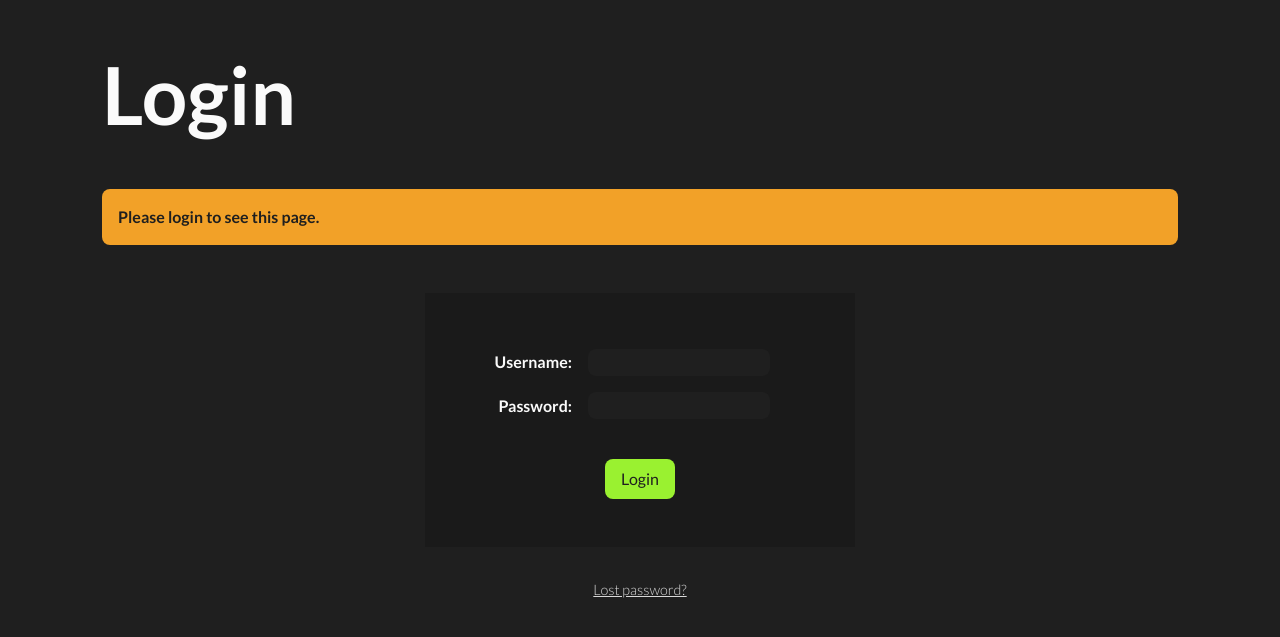
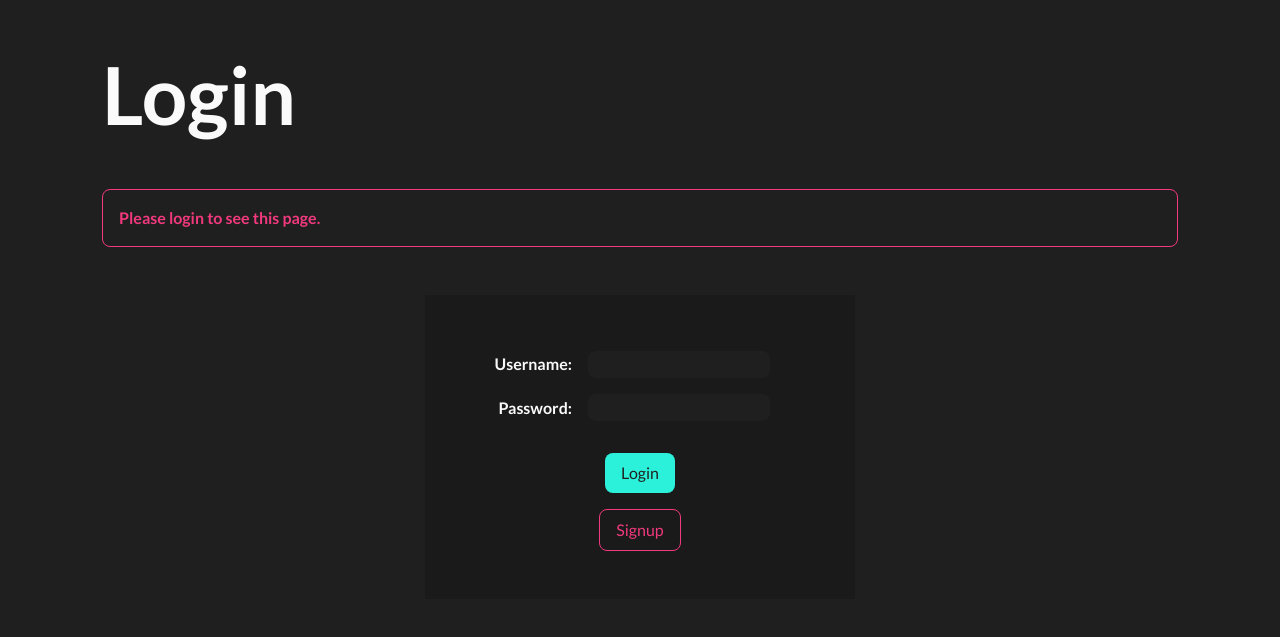
Before and after one commit to ezegonmac/Proyecto-AII, a Django app: page /accounts/login/?next=/catalog/ in a window 1280 px wide. Shown: the part 64-701 px from the top of the page. Run offline with Django 3.2, Linux system fonts and the light colour scheme.

Commit message:
Add signup view

```diff
--- a/src/RubiksWeb/urls.py
+++ b/src/RubiksWeb/urls.py
@@ -14,6 +14,7 @@ urlpatterns = [
     path('catalog/', views.catalog, name='catalog'),
     path('product/<int:id>', views.product_detail, name='product'),
     path('accounts/', include('django.contrib.auth.urls')),
+    path('accounts/signup/', views.signup, name='signup'),
     path('profile/', views.profile, name='profile'),
     path('like/', views.like, name='like'),
     path('recommendations/', views.recommendations, name='recommendations'),
--- a/src/main/templates/registration/login.html
+++ b/src/main/templates/registration/login.html
@@ -13,20 +13,22 @@ Login
 
   <h1 class="title">Login</h1>
 
+  {% if form.errors or next %}
   <div class="message">
     {% if form.errors %}
     <p>Your username and password didn't match. Please try again.</p>
     {% endif %}
 
     {% if next %}
-    {% if user.is_authenticated %}
+      {% if user.is_authenticated %}
     <p>Your account doesn't have access to this page. To proceed,
       please login with an account that has access.</p>
       {% else %}
       <p>Please login to see this page.</p>
       {% endif %}
-      {% endif %}
+    {% endif %}
   </div>
+  {% endif %}
 
   <form class="login-form" method="post" action="{% url 'login' %}">
     {% csrf_token %}
@@ -42,8 +44,10 @@ Login
     </table>
     <input class="form-button" type="submit" value="Login">
     <input type="hidden" name="next" value="{{ next }}">
+
+    <a class="signup-button" href="{% url 'signup' %}">Signup</a>
   </form>
 
-  <p class="lost-passwd"><a href="{% url 'password_reset' %}">Lost password?</a></p>
+  {% comment %} <p class="lost-passwd"><a href="{% url 'password_reset' %}">Lost password?</a></p> {% endcomment %}
 
 {% endblock %}
--- a/src/static/styles/login.css
+++ b/src/static/styles/login.css
@@ -3,10 +3,12 @@
     padding: 1rem;
     background-color: var(--color-orange);
     border-radius: 0.5rem;
+    background-color: transparent;
+    border: 1px solid var(--color-magenta);
 }
 
 .message p {
-    color: var(--color-gray-900);
+    color: var(--color-magenta);
     font-weight: bold;
 }
 
@@ -20,11 +22,12 @@
     display: flex;
     flex-direction: column;
     align-items: center;
+    gap: 1rem;
 }
 
 .login-form table {
     width: 100%;
-    margin-bottom: 2rem;
+    margin-bottom: 0.5rem;
 }
 
 .form-label {
@@ -50,7 +53,7 @@
 .form-button {
     padding: 0.5rem 1rem;
     border-radius: 0.5rem;
-    background-color: var(--color-lime);
+    background-color: var(--color-cyan);
     color: var(--color-gray-900);
     font-size: 1rem;
     font-weight: 400;
@@ -64,14 +67,35 @@
     translate: 1rem 0rem;
 }
 
+.signup-button {
+    padding: 0.5rem 1rem;
+    border-radius: 0.5rem;
+    background-color: transparent;
+    color: var(--color-magenta);
+    font-size: 1rem;
+    font-weight: 400;
+    border: 1px solid var(--color-magenta);
+    outline: none;
+    text-decoration: none;
+    transition-timing-function: cubic-bezier(0.68, -0.55, 0.27, 1.55);
+    transition-duration: 0.5s;
+}
+
+.signup-button:hover {
+    translate: 1rem 0rem;
+    text-decoration: none;
+    color: var(--color-magenta);
+}
+
 .lost-passwd {
     text-align: center;
     font-size: 0.9rem;
+    text-decoration: none;
 }
 
 .lost-passwd a {
     color: var(--color-gray-400);
-    text-decoration: underline;
+    text-decoration: none;
 }
 
 .lost-passwd a:hover {
```
Also changed, not shown: src/main/templates/registration/signup.html (added, +33 -0 lines), src/main/views.py (+19 -46 lines).
